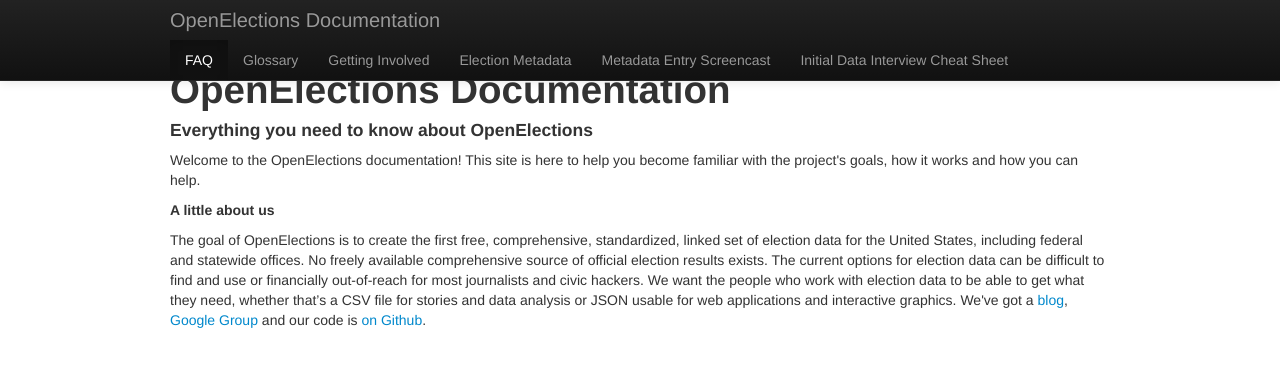
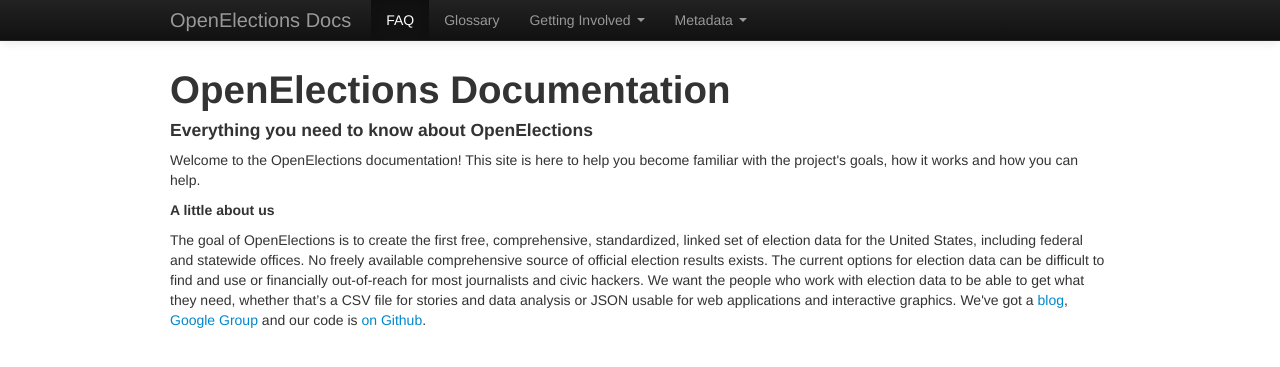
Before and after one commit to openelections/docs, a Jekyll site: the page built from index.html, in a window 1280 px wide. Shown: the top 367 px of the page. Built offline with Jekyll 4.4.1, drawn with Linux system fonts in a browser that asks for light colours; nearby versions of some CDN libraries; some web fonts are replaced.

Commit message:
switched to dropdown menus

```diff
--- a/_layouts/default.html
+++ b/_layouts/default.html
@@ -15,7 +15,8 @@
     <link rel="shortcut icon" href="/assets/img/favicon.ico" />
 
     <meta name="viewport" content="width=device-width, initial-scale=1, maximum-scale=1" />
-
+    <script src="http://ajax.googleapis.com/ajax/libs/jquery/1.10.2/jquery.min.js"></script>
+    <script type="text/javascript" src="/assets/js/bootstrap.min.js"></script>
     <link rel="stylesheet" href="/assets/css/bootstrap-responsive.css">
     <link rel="stylesheet" href="/assets/css/bootstrap.css">
 
@@ -38,15 +39,29 @@
               <span class="icon-bar"></span>
               <span class="icon-bar"></span>
             </button>
-            <a class="brand" href="/">OpenElections Documentation</a>
+            <a class="brand" href="/">OpenElections Docs</a>
             <div class="nav-collapse collapse">
               <ul class="nav">
                 <li class="active"><a href="/faq/">FAQ</a></li>
                 <li><a href="/glossary/">Glossary</a></li>
-                <li><a href="/getting-involved/">Getting Involved</a></li>
-                <li><a href="/election-metadata/">Election Metadata</a></li>
-                <li><a href="/metadata-screencast/">Metadata Entry Screencast</a></li>
-                <li><a href="/data-interview/">Initial Data Interview Cheat Sheet</a></li>
+                <li class="dropdown">
+                  <a data-target="#" data-toggle="dropdown" class="dropdown-toggle" href="#">Getting Involved
+                    <b class="caret"></b>
+                  </a>
+                  <ul class="dropdown-menu">
+                    <li><a href="/getting-involved/">The Nitty Gritty</a></li>
+                    <li><a href="/data-interview/">Data Interview</a></li>
+                  </ul>
+                </li>
+                <li class="dropdown">
+                  <a data-target="#" data-toggle="dropdown" class="dropdown-toggle" href="#">Metadata
+                    <b class="caret"></b>
+                  </a>
+                  <ul class="dropdown-menu">
+                    <li><a href="/election-metadata/">Overview</a></li>
+                    <li><a href="/metadata-screencast/">Screencast</a></li>
+                  </ul>
+                </li>
               </ul>
             </div><!--/.nav-collapse -->
           </div>
```
